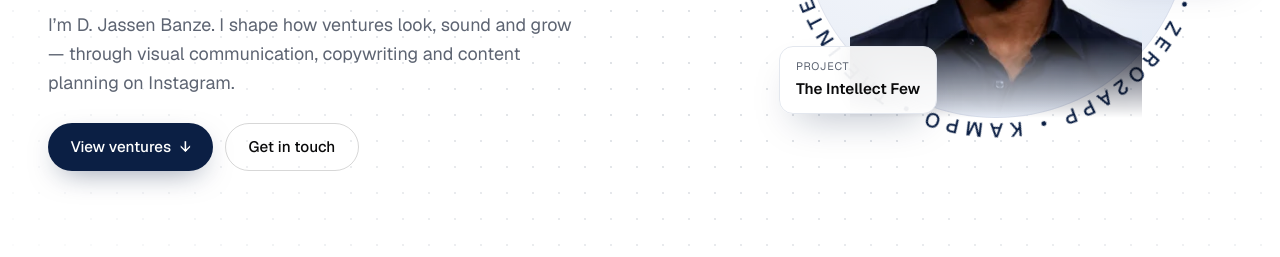
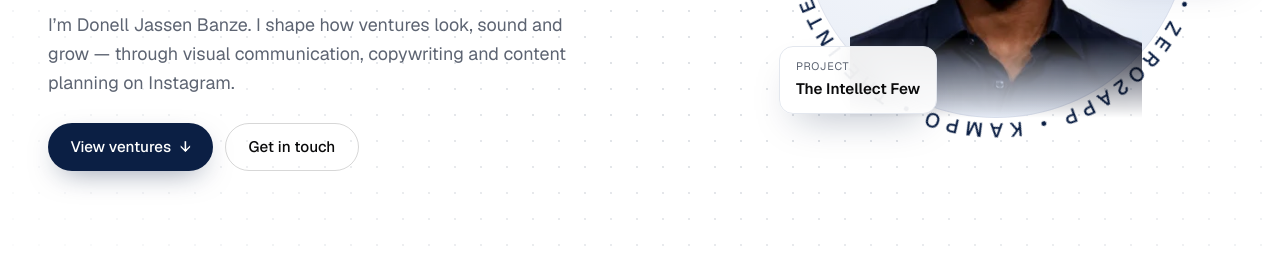
Before and after one commit to venture013/jassen-banze-portfolio, a plain HTML site: page index.html in a window 1280 px wide. Shown: the part 470-727 px from the top of the page. Drawn offline with Linux system fonts and the light colour scheme; animation ran at ten frames a second.

Commit message:
Hero: I’m Donell Jassen Banze
Co-Authored-By: Claude Sonnet 5.5 <noreply@anthropic.com>

```diff
--- a/index.html
+++ b/index.html
@@ -54,7 +54,7 @@
         <div class="hero-copy">
           <p class="eyebrow" data-hero><span class="dot-live" aria-hidden="true"></span>Executive Creative Director</p>
           <h1 class="hero-title" id="hero-title" data-hero-split>Creative direction for <em>brands</em>, <em>products</em> and <em>communities</em>.</h1>
-          <p class="hero-lead" data-hero>I’m D. Jassen Banze. I shape how ventures look, sound and grow — through visual communication, copywriting and content planning on Instagram.</p>
+          <p class="hero-lead" data-hero>I’m Donell Jassen Banze. I shape how ventures look, sound and grow — through visual communication, copywriting and content planning on Instagram.</p>
           <div class="hero-cta" data-hero>
             <a class="btn btn-navy" href="#ventures" data-magnetic>View ventures <span aria-hidden="true">↓</span></a>
             <a class="btn btn-ghost" href="#contact" data-magnetic>Get in touch</a>
```
